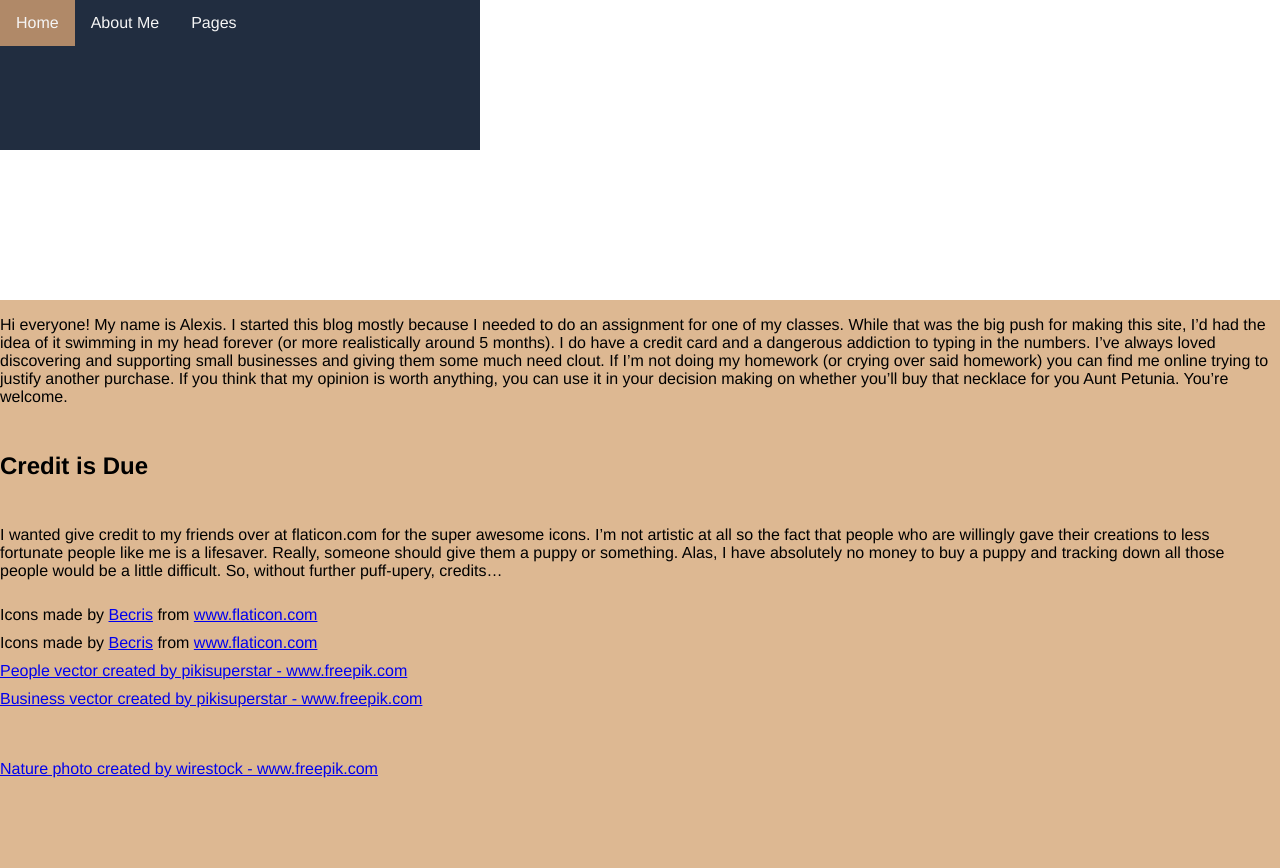
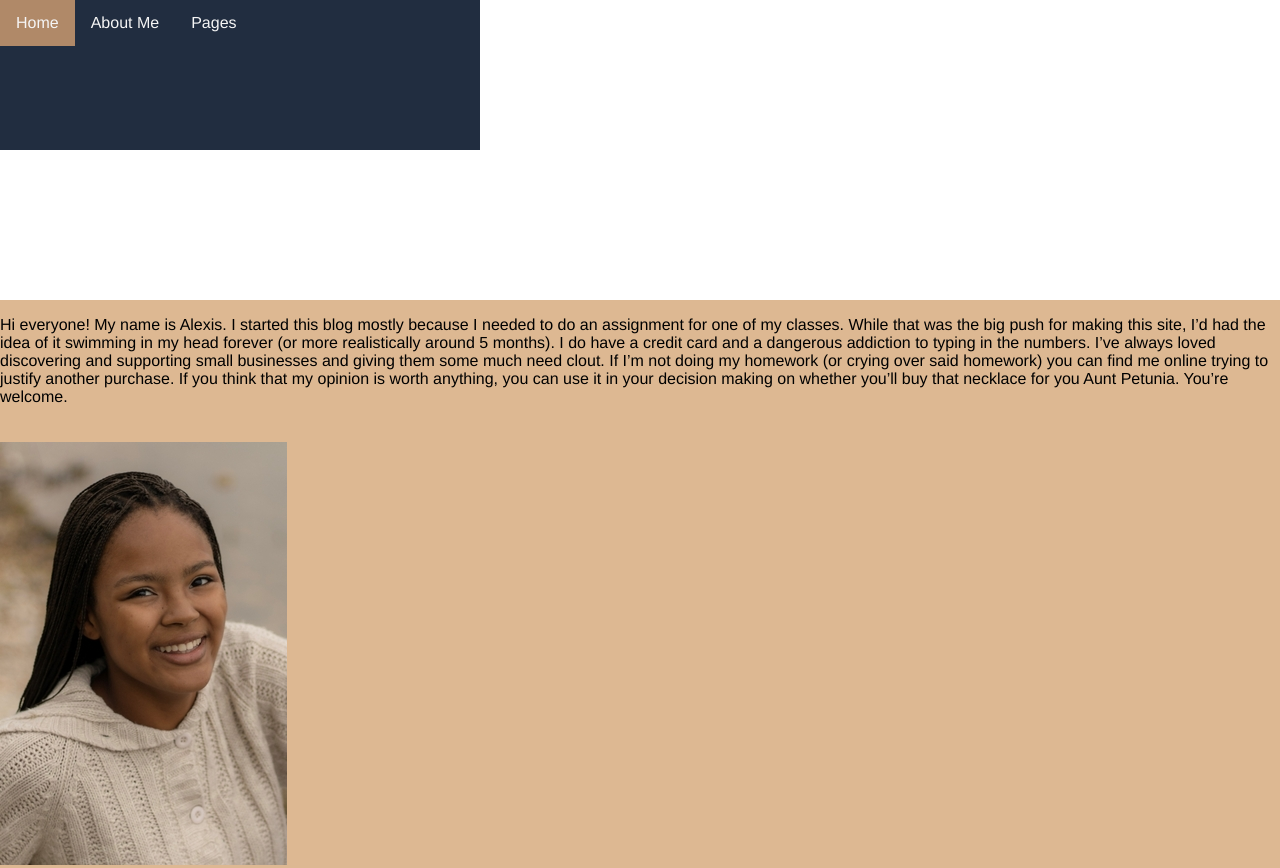
Before and after one commit to alexis-rudy/alexis-rudy.github.io, a plain HTML site: page travelmadeasy/aboutme.html in a window 1280 px wide. Shown: the top 868 px of the page. Drawn offline with Linux system fonts and the light colour scheme; some icons are missing; a web font is replaced by a local one.

Commit message:
about me

```diff
--- a/travelmadeasy/aboutme.html
+++ b/travelmadeasy/aboutme.html
@@ -28,16 +28,9 @@
     </header>
     <main>
         <p class="ab-content">Hi everyone! My name is Alexis. I started this blog mostly because I needed to do an assignment for one of my classes. While that was the big push for making this site, I’d had the idea of it swimming in my head forever (or more realistically around 5 months). I do have a credit card and a dangerous addiction to typing in the numbers. I’ve always loved discovering and supporting small businesses and giving them some much need clout. If I’m not doing my homework (or crying over said homework) you can find me online trying to justify another purchase. If you think that my opinion is worth anything, you can use it in your decision making on whether you’ll buy that necklace for you Aunt Petunia. You’re welcome.</p>
-        <h2>Credit is Due</h2>
-        <p class="ab-content">I wanted give credit to my friends over at flaticon.com for the super awesome icons. I’m not artistic at all so the fact that people who are willingly gave their creations to less fortunate people like me is a lifesaver. Really, someone should give them a puppy or something. Alas, I have absolutely no money to buy a puppy and tracking down all those people would be a little difficult. So, without further puff-upery, credits…
-            <div>Icons made by <a href="https://www.flaticon.com/authors/becris" title="Becris">Becris</a> from <a href="https://www.flaticon.com/" title="Flaticon">www.flaticon.com</a></div>
-            <div>Icons made by <a href="https://www.flaticon.com/authors/becris" title="Becris">Becris</a> from <a href="https://www.flaticon.com/" title="Flaticon">www.flaticon.com</a></div>
-            <a href='https://www.freepik.com/vectors/people'>People vector created by pikisuperstar - www.freepik.com</a>
-            <a href='https://www.freepik.com/vectors/business'>Business vector created by pikisuperstar - www.freepik.com</a></p>
-            <a href='https://www.freepik.com/photos/nature'>Nature photo created by wirestock - www.freepik.com</a>
-      </p>
-        </p>
-        <section class="ab-im">
+
+
+
             <div class="ab-im-bg"></div>
             <img src="images/rsz_1rsz_cropped.jpg" alt="me">
         </section>
```
